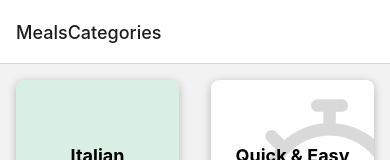
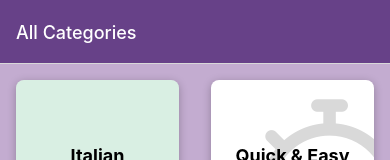
Before and after one commit to Fikriihsan03/rn-meals-app, a React Native app: screen /MealsCategories in a window 390 px wide. Shown: the top 160 px of the page. Built offline with nearby package versions, Linux system fonts and the light colour scheme.

Commit message:
style: add background color and change navigation title

```diff
--- a/App.tsx
+++ b/App.tsx
@@ -1,19 +1,41 @@
-import { NavigationContainer } from "@react-navigation/native";
+import {
+  NavigationContainer,
+} from "@react-navigation/native";
 import { createNativeStackNavigator } from "@react-navigation/native-stack";
 import { StatusBar } from "expo-status-bar";
 import { StyleSheet } from "react-native";
 import CategoriesScreen from "./screens/CategoriesScreen";
 import MealsOverviewScreen from "./screens/MealsOverviewScreen";
 
-const Stack = createNativeStackNavigator();
+type RootStackParamList = {
+  MealsCategories: undefined;
+  MealsOverview: { categoryId: string };
+};
+const Stack = createNativeStackNavigator<RootStackParamList>();
 export default function App() {
   return (
     <>
       <StatusBar style="dark" />
       <NavigationContainer>
-        <Stack.Navigator initialRouteName="MealsCategories">
-          <Stack.Screen name="MealsCategories" component={CategoriesScreen} />
-          <Stack.Screen name="MealsOverview" component={MealsOverviewScreen} />
+        <Stack.Navigator
+          screenOptions={{
+            headerStyle: { backgroundColor: "#674188" },
+            headerTintColor: "white",
+            contentStyle: { backgroundColor: "#C3ACD0" },
+          }}
+          initialRouteName="MealsCategories"
+        >
+          <Stack.Screen
+            options={{
+              title: "All Categories",
+            }}
+            name="MealsCategories"
+            component={CategoriesScreen}
+          />
+          <Stack.Screen
+            name="MealsOverview"
+            component={MealsOverviewScreen}
+          />
         </Stack.Navigator>
       </NavigationContainer>
     </>
--- a/screens/CategoriesScreen.tsx
+++ b/screens/CategoriesScreen.tsx
@@ -8,7 +8,7 @@ export interface ICategoriesData {
     id: string;
     title: string;
     color: string;
-    imageSrc:any;
+    imageSrc: any;
   };
 }
 
--- a/screens/MealsOverviewScreen.tsx
+++ b/screens/MealsOverviewScreen.tsx
@@ -1,7 +1,8 @@
 import { NavigationProp, RouteProp } from "@react-navigation/native";
+import { useLayoutEffect } from "react";
 import { FlatList, StyleSheet, Text, View } from "react-native";
 import MealItem from "../components/MealITem";
-import { MEALS } from "../data/dummy-data";
+import { CATEGORIES, MEALS } from "../data/dummy-data";
 
 interface IProps {
   navigation: NavigationProp<any, any>;
@@ -26,21 +27,29 @@ export interface IMealsData {
   };
 }
 
-const MealsOverviewScreen = ({ route }: IProps) => {
+const MealsOverviewScreen = ({ navigation, route }: IProps) => {
   const categoryId = route.params?.categoryId;
   const getMealsByCategory = MEALS.filter((item) =>
     item.categoryIds.includes(categoryId)
   );
-  // console.log(filteredMeals)
+  useLayoutEffect(() => {
+    const categoryTitle = CATEGORIES.find(
+      (category) => category.id === categoryId
+    )?.title;
+    navigation.setOptions({
+      title: categoryTitle,
+    });
+  }, [navigation, categoryId]);
+
   const renderMealItem = ({ item }: IMealsData) => {
-    const mealItemProps={
-      title:item.title,
-      imageUrl:item.imageUrl,
-      duration:item.duration,
-      complexity:item.complexity,
-      affordability:item.affordability,
-    }
-    return <MealItem {...mealItemProps}/>;
+    const mealItemProps = {
+      title: item.title,
+      imageUrl: item.imageUrl,
+      duration: item.duration,
+      complexity: item.complexity,
+      affordability: item.affordability,
+    };
+    return <MealItem {...mealItemProps} />;
   };
   return (
     <View style={styles.container}>
@@ -48,7 +57,7 @@ const MealsOverviewScreen = ({ route }: IProps) => {
         data={getMealsByCategory}
         keyExtractor={(item) => item.id}
         renderItem={renderMealItem}
-        showsVerticalScrollIndicator ={false}
+        showsVerticalScrollIndicator={false}
         showsHorizontalScrollIndicator={false}
       />
     </View>
```
